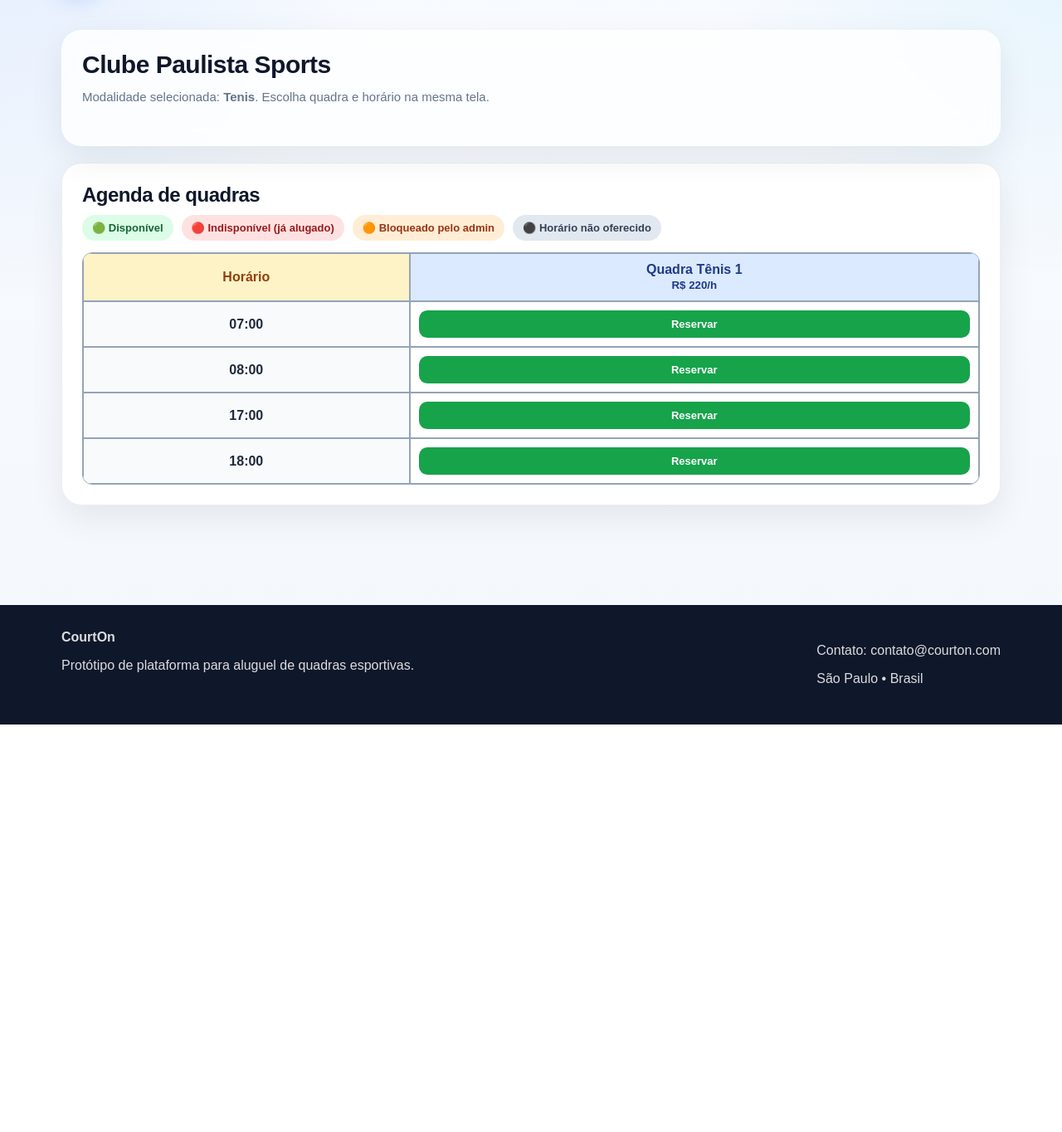
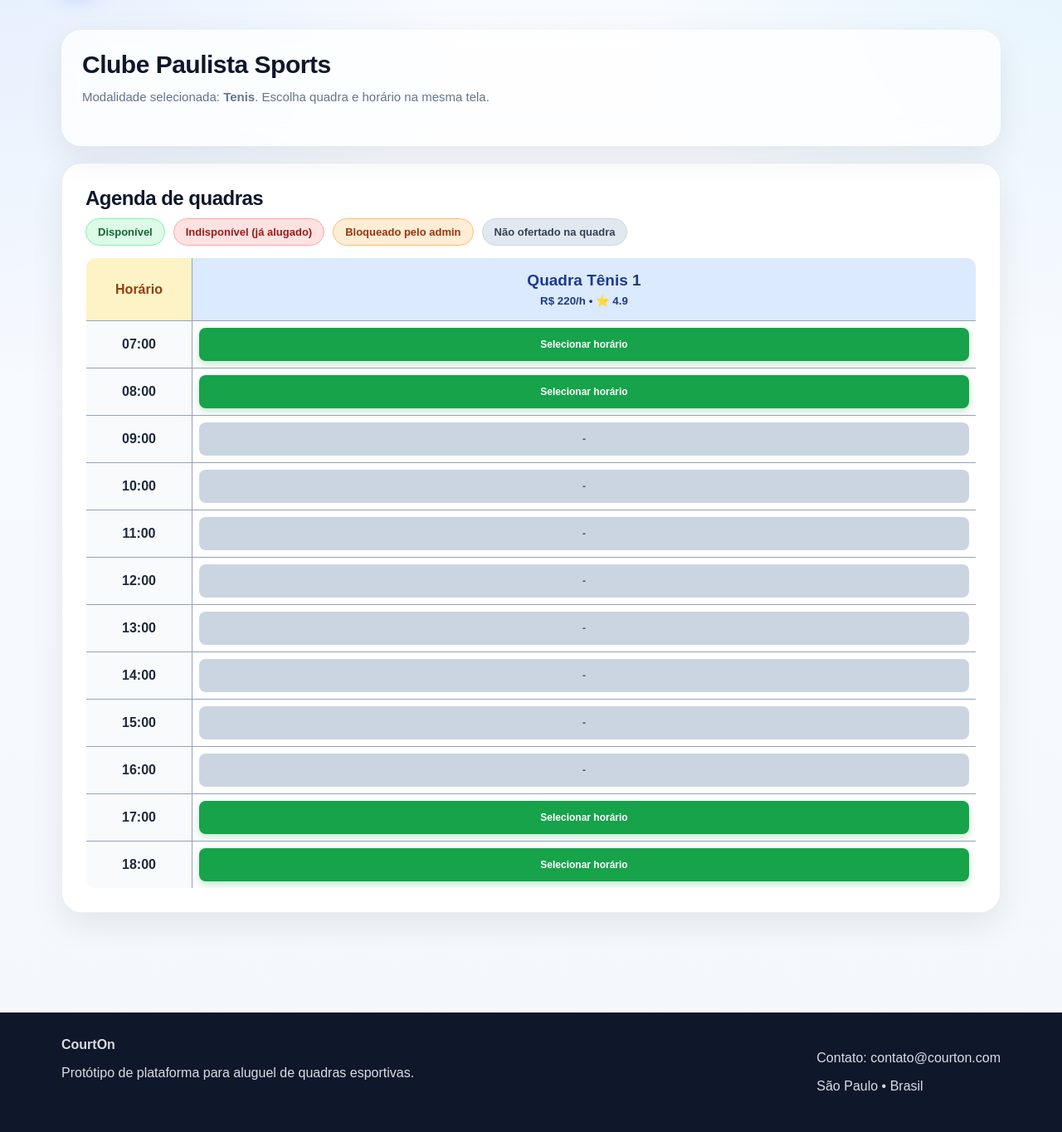
Before and after one commit to RodrigoFurukawa/OnCourt, a Django app: page /clubes/1/esportes/tenis/quadras/ in a window 1280 px wide. Shown: the part 79-1443 px from the top of the page at 83% size. Before the commit the page ends 952 px from the top, so only its background shows below. Run offline with Django 5.2, Linux system fonts and the light colour scheme.

Commit message:
Aprimora alinhamento e grade contínua de horários na reserva

```diff
--- a/booking/views.py
+++ b/booking/views.py
@@ -109,17 +109,27 @@ def club_sport_courts(request, club_id, sport):
     courts = get_courts_by_club_and_sport(club_id, sport)
     reservations = request.session.get("reservations", [])
 
-    all_slots = sorted({slot for court in courts for slot in court["slots"]})
+    court_timetables = {
+        court["id"]: {
+            slot_info["time"]: slot_info["status"]
+            for slot_info in get_timetable(court["id"], reservations=reservations)
+        }
+        for court in courts
+    }
+
+    all_raw_slots = sorted({slot for court in courts for slot in court["slots"]})
+    all_slots = []
+    if all_raw_slots:
+        slot_hours = sorted(int(slot.split(":")[0]) for slot in all_raw_slots)
+        for hour in range(slot_hours[0], slot_hours[-1] + 1):
+            all_slots.append(f"{hour:02d}:00")
+
     timetable_rows = []
 
     for time in all_slots:
         row = {"time": time, "cells": []}
         for court in courts:
-            court_timetable = {
-                slot_info["time"]: slot_info["status"]
-                for slot_info in get_timetable(court["id"], reservations=reservations)
-            }
-            status = court_timetable.get(time, "unavailable")
+            status = court_timetables[court["id"]].get(time, "unavailable")
             row["cells"].append({
                 "court_id": court["id"],
                 "time": time,
--- a/static/css/styles.css
+++ b/static/css/styles.css
@@ -716,6 +716,7 @@ select:focus {
 
 .schedule-card {
     overflow-x: auto;
+    padding: 28px;
 }
 
 .schedule-legend {
@@ -727,29 +728,34 @@ select:focus {
 
 .legend-chip {
     border-radius: 999px;
-    padding: 8px 12px;
+    padding: 8px 14px;
     font-size: 13px;
     font-weight: 700;
+    border: 1px solid transparent;
 }
 
 .legend-chip.is-available {
     background: #dcfce7;
     color: #166534;
+    border-color: #86efac;
 }
 
 .legend-chip.is-booked {
     background: #fee2e2;
     color: #991b1b;
+    border-color: #fca5a5;
 }
 
 .legend-chip.is-blocked {
     background: #ffedd5;
     color: #9a3412;
+    border-color: #fdba74;
 }
 
 .legend-chip.is-unavailable {
     background: #e2e8f0;
     color: #334155;
+    border-color: #cbd5e1;
 }
 
 .schedule-wrap {
@@ -758,50 +764,72 @@ select:focus {
 
 .schedule-table {
     width: 100%;
-    border-collapse: separate;
-    border-spacing: 0;
+    border-collapse: collapse;
     border: 1px solid #94a3b8;
     border-radius: 12px;
     overflow: hidden;
     min-width: 820px;
+    background: white;
+    table-layout: fixed;
 }
 
 .schedule-table th,
 .schedule-table td {
     border: 1px solid #94a3b8;
-    padding: 10px;
+    padding: 8px;
     text-align: center;
+    vertical-align: middle;
 }
 
 .schedule-table th {
     background: #dbeafe;
     color: #1e3a8a;
+    height: 76px;
 }
 
 .schedule-table th:first-child {
     background: #fef3c7;
     color: #92400e;
+    width: 128px;
 }
 
 .time-col {
     font-weight: 700;
     background: #f8fafc;
+    width: 128px;
+}
+
+.court-header {
+    padding: 10px 8px;
+}
+
+.court-name {
+    font-size: 19px;
+    font-weight: 800;
+    margin-bottom: 4px;
 }
 
 .table-slot {
     width: 100%;
-    border-radius: 10px;
-    padding: 9px 8px;
-    font-size: 13px;
+    border-radius: 8px;
+    padding: 10px 8px;
+    font-size: 12px;
     font-weight: 700;
-    display: inline-flex;
+    display: flex;
     align-items: center;
     justify-content: center;
     border: none;
+    min-height: 40px;
+    transition: 0.2s ease;
 }
 
 button.table-slot {
     cursor: pointer;
+    box-shadow: 0 4px 10px rgba(22, 163, 74, 0.25);
+}
+
+button.table-slot:hover {
+    transform: translateY(-1px);
 }
 
 .table-slot.is-available {
--- a/templates/booking/club_sport_courts.html
+++ b/templates/booking/club_sport_courts.html
@@ -13,10 +13,10 @@
 <div class="card schedule-card">
     <h3 class="section-title" style="font-size: 24px;">Agenda de quadras</h3>
     <div class="schedule-legend">
-        <span class="legend-chip is-available">🟢 Disponível</span>
-        <span class="legend-chip is-booked">🔴 Indisponível (já alugado)</span>
-        <span class="legend-chip is-blocked">🟠 Bloqueado pelo admin</span>
-        <span class="legend-chip is-unavailable">⚫ Horário não oferecido</span>
+        <span class="legend-chip is-available">Disponível</span>
+        <span class="legend-chip is-booked">Indisponível (já alugado)</span>
+        <span class="legend-chip is-blocked">Bloqueado pelo admin</span>
+        <span class="legend-chip is-unavailable">Não ofertado na quadra</span>
     </div>
 
     {% if error %}
@@ -29,9 +29,9 @@
                 <tr>
                     <th>Horário</th>
                     {% for court in courts %}
-                        <th>
-                            <div>{{ court.name }}</div>
-                            <small>R$ {{ court.price_per_hour }}/h</small>
+                        <th class="court-header">
+                            <div class="court-name">{{ court.name }}</div>
+                            <small>R$ {{ court.price_per_hour }}/h • ⭐ {{ court.rating }}</small>
                         </th>
                     {% endfor %}
                 </tr>
@@ -47,7 +47,7 @@
                                         {% csrf_token %}
                                         <input type="hidden" name="court_id" value="{{ cell.court_id }}">
                                         <input type="hidden" name="slot" value="{{ cell.time }}">
-                                        <button type="submit" class="table-slot is-available">Reservar</button>
+                                        <button type="submit" class="table-slot is-available">Selecionar horário</button>
                                     </form>
                                 {% elif cell.status == "booked" %}
                                     <span class="table-slot is-booked">Indisponível</span>
```
